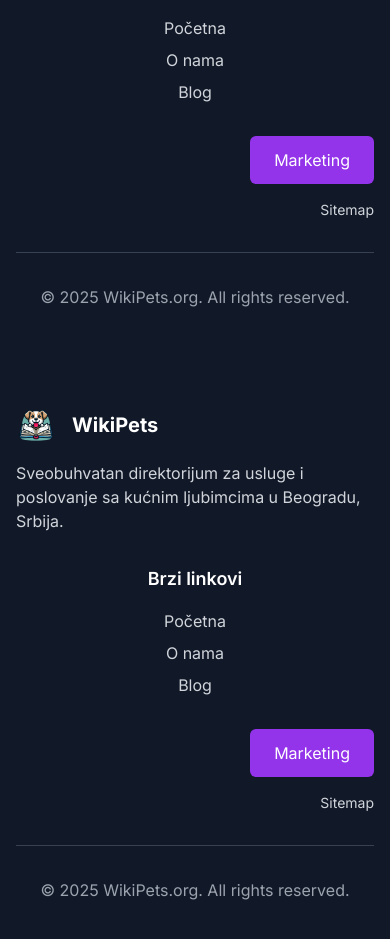
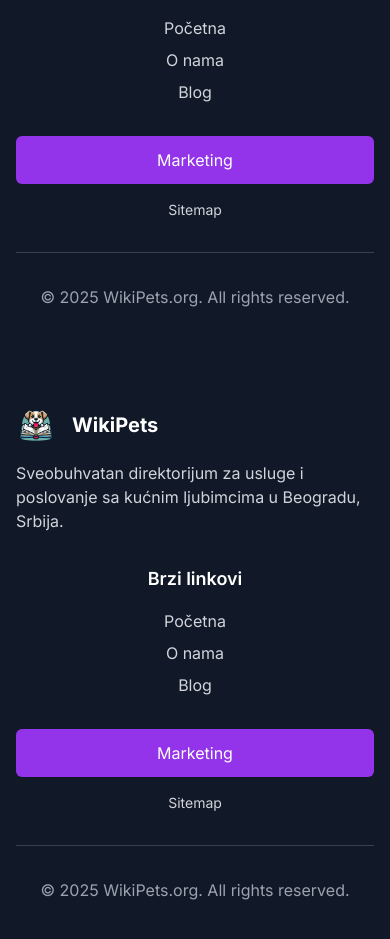
Before and after one commit to dogsbreeder/wikipets, a Next.js app: page /about in a window 390 px wide. Shown: the part 3280-4219 px from the top of the page. Built offline with nearby package versions, Linux system fonts and the light colour scheme.

Commit message:
Centrirano marketing dugme i sitemap link u footer-u za bolji mobilni prikaz

```diff
--- a/app/components/Footer.tsx
+++ b/app/components/Footer.tsx
@@ -34,11 +34,11 @@
             </ul>
           </div>
 
-          {/* Marketing Button */}
-          <div className="flex flex-col items-end space-y-4">
+          {/* Marketing Button and Sitemap - Centered */}
+          <div className="flex flex-col items-center space-y-4">
             <Link
               href="/kontakt/"
-              className="px-6 py-3 bg-purple-600 hover:bg-purple-700 text-white rounded-md transition-colors duration-200"
+              className="px-6 py-3 bg-purple-600 hover:bg-purple-700 text-white rounded-md transition-colors duration-200 w-full md:w-auto text-center"
             >
               Marketing
             </Link>
```
